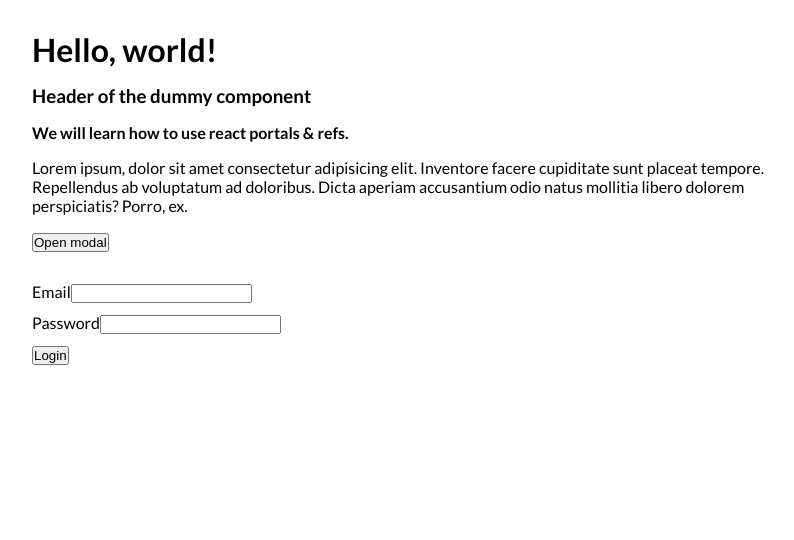
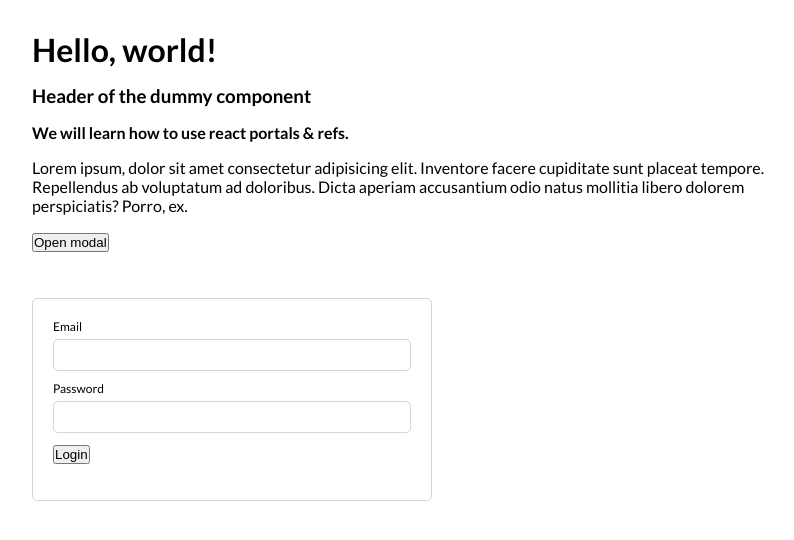
Before and after one commit to luAr26/deeper-understanding-of-react-concepts, a React (Create React App) app: page / in a window 1280 px wide. Shown: the top 540 px of the page, without its empty margins (208-1002 px from the left). Built offline with nearby package versions, Linux system fonts and the light colour scheme.

Commit message:
Learn about the basics of useEffect

```diff
--- a/src/App.js
+++ b/src/App.js
@@ -1,14 +1,46 @@
 // import logo from './logo.svg';
+import { useState, useEffect } from "react";
 import "./App.scss";
 import DummyComponent from "./components/DummyComponent";
 import SimpleForm from "./components/SimpleForm";
+import LogoutButton from "./components/LogoutButton";
 
 function App() {
+  const [isLoggedIn, setIsLoggedIn] = useState(false);
+
+  const handleLogin = () => {
+    localStorage.setItem("loggedIn", "1");
+    setIsLoggedIn(true);
+  };
+
+  const handleLogout = () => {
+    localStorage.removeItem("loggedIn");
+    setIsLoggedIn(false);
+  };
+
+  useEffect(() => {
+    const isLoggedInStoredInfo = localStorage.getItem("loggedIn");
+    if (isLoggedInStoredInfo === "1") {
+      setIsLoggedIn(true);
+    }
+  }, []);
+
+  const contentBasedOnLoginStatus = !isLoggedIn ? (
+    <SimpleForm login={handleLogin} />
+  ) : (
+    <>
+      <p>The user is logged in. You can logout by clicking the button below.</p>
+      <p>
+        <LogoutButton logout={handleLogout} />
+      </p>
+    </>
+  );
+
   return (
     <div className="App">
       <h1>Hello, world!</h1>
       <DummyComponent />
-      <SimpleForm />
+      {contentBasedOnLoginStatus}
     </div>
   );
 }
--- a/src/App.scss
+++ b/src/App.scss
@@ -10,6 +10,10 @@ p {
   margin-bottom: 1.6rem;
 }
 
+button {
+  margin-bottom: 1.6rem;
+}
+
 .App {
   max-width: 80rem;
   margin: 3rem auto 0;
--- /dev/null
+++ b/src/components/LogoutButton.js
@@ -0,0 +1,13 @@
+import React from "react";
+
+const LogoutButton = ({ logout }) => {
+  return (
+    <>
+      <button type="button" onClick={() => logout()}>
+        Logout
+      </button>
+    </>
+  );
+};
+
+export default LogoutButton;
--- a/src/components/Modal.module.scss
+++ b/src/components/Modal.module.scss
@@ -26,6 +26,7 @@
 
 .modal-footer button {
   border: none;
+  margin-bottom: 0;
   padding: 0.5rem 1.5rem;
   border-radius: 2px;
   background-color: rgb(49, 49, 49);
--- a/src/components/SimpleForm.js
+++ b/src/components/SimpleForm.js
@@ -2,7 +2,7 @@ import { useRef } from "react";
 
 import classes from "./SimpleForm.module.scss";
 
-const SimpleForm = () => {
+const SimpleForm = ({ login }) => {
   // If we access values using refs => uncontrolled components
   const emailInputRef = useRef();
   const passwordInputRef = useRef();
@@ -22,12 +22,15 @@ const SimpleForm = () => {
     e.preventDefault();
     // console.log(`The entered email is: ${enteredEmail}`);
     // console.log(`The entered password is: ${enteredPassword}`);
-    console.log(
-      `And using ref the value of the entered email is: ${emailInputRef.current.value}`
-    );
-    console.log(
-      `And using ref the value of the entered password is: ${passwordInputRef.current.value}`
-    );
+    if (
+      emailInputRef.current.value.trim() === "" ||
+      passwordInputRef.current.value.trim() === ""
+    ) {
+      console.log("You must enter valid input values.");
+
+      return;
+    }
+    login();
   };
   return (
     <form className={classes["simple-form"]} onSubmit={handleSubmit}>
--- a/src/components/SimpleForm.module.scss
+++ b/src/components/SimpleForm.module.scss
@@ -1,7 +1,28 @@
 .simple-form {
+  max-width: 40rem;
   margin-top: 3rem;
+  border: 1px solid rgb(214, 213, 213);
+  padding: 2rem;
+  border-radius: 5px;
 }
 
 .control-container {
   margin-bottom: 1rem;
+
+  label,
+  input {
+    display: block;
+  }
+
+  label {
+    font-size: 1.2rem;
+    margin-bottom: 0.5rem;
+  }
+
+  input {
+    width: 100%;
+    padding: 0.75rem 1.5rem;
+    border-radius: 5px;
+    border: 1px solid rgb(214, 213, 213);
+  }
 }
```
